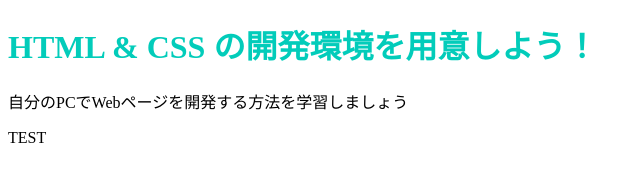
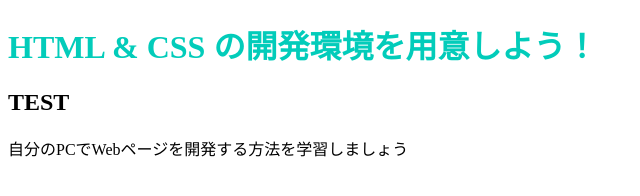
Before and after one commit to ehrkn/ehrkn.github.io, a plain HTML site: page index.html in a window 1280 px wide. Shown: the whole page, without its empty margins (0-640 px from the left). Drawn offline with Linux system fonts and the light colour scheme.

Commit message:
Update index.html

```diff
--- a/index.html
+++ b/index.html
@@ -7,7 +7,8 @@
   </head>
   <body>
     <h1 class="title">HTML & CSS の開発環境を用意しよう！</h1>
+    <h2>TEST</h2>
     <p>自分のPCでWebページを開発する方法を学習しましょう</p>
-    <p>TEST</p>
+
   </body>
 </html>
```
